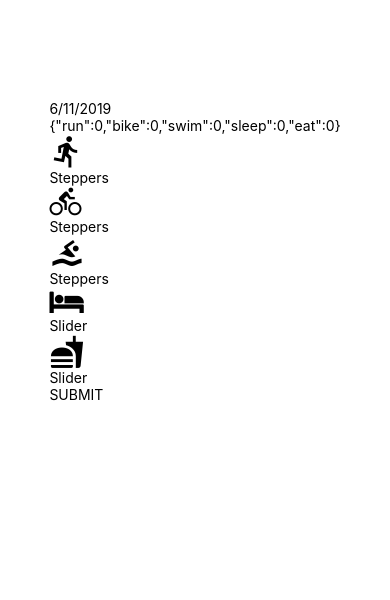
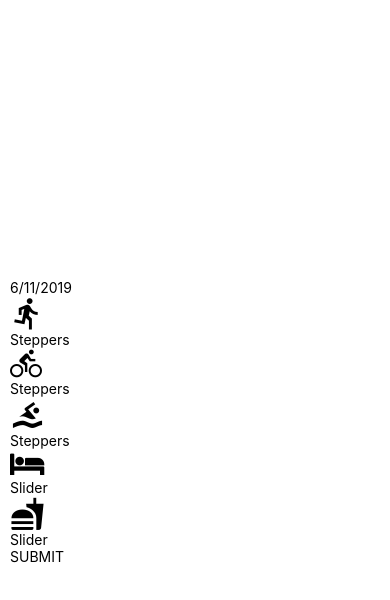
Before and after one commit to gabebravo/react-native-fitness-app, a React Native app: screen / in a window 390 px wide. Shown: the top 600 px of the page. Built offline with nearby package versions, Linux system fonts and the light colour scheme.

Commit message:
Set some default styling

```diff
--- a/App.js
+++ b/App.js
@@ -4,10 +4,11 @@ import AddEntry from './components/AddEntry'
 
 const styles = StyleSheet.create({
   container: {
-    display: 'flex',
+    flex: 1,
+    marginLeft: 10,
+    marginRight: 10,
+    alignItems: 'stretch',
     justifyContent: 'center',
-    alignItems: 'center',
-    marginTop: 100
   }
 });
 
--- a/components/AddEntry.js
+++ b/components/AddEntry.js
@@ -4,6 +4,10 @@ import { getMetricMetaInfo, timeToString } from '../utils/helpers'
 import Steppers from './Steppers'
 import Slider from './Slider'
 import DateHeader from './DateHeader'
+
+/* TIP : HOW TO LOG ON THE SCREEN
+  <Text>{JSON.stringify(<VALUE>)}</Text>
+*/
 
 const DEFAULT_STATE = {
   run: 0,
@@ -61,7 +65,6 @@ class AddEntry extends Component {
     return (
       <View>
         <DateHeader date={(new Date()).toLocaleDateString()} />
-        <Text>{JSON.stringify(this.state)}</Text>
         {Object.keys(metaInfo).map(key => {
           const { getIcon, type, ...rest } = metaInfo[key]
           const value = this.state[key]
```
